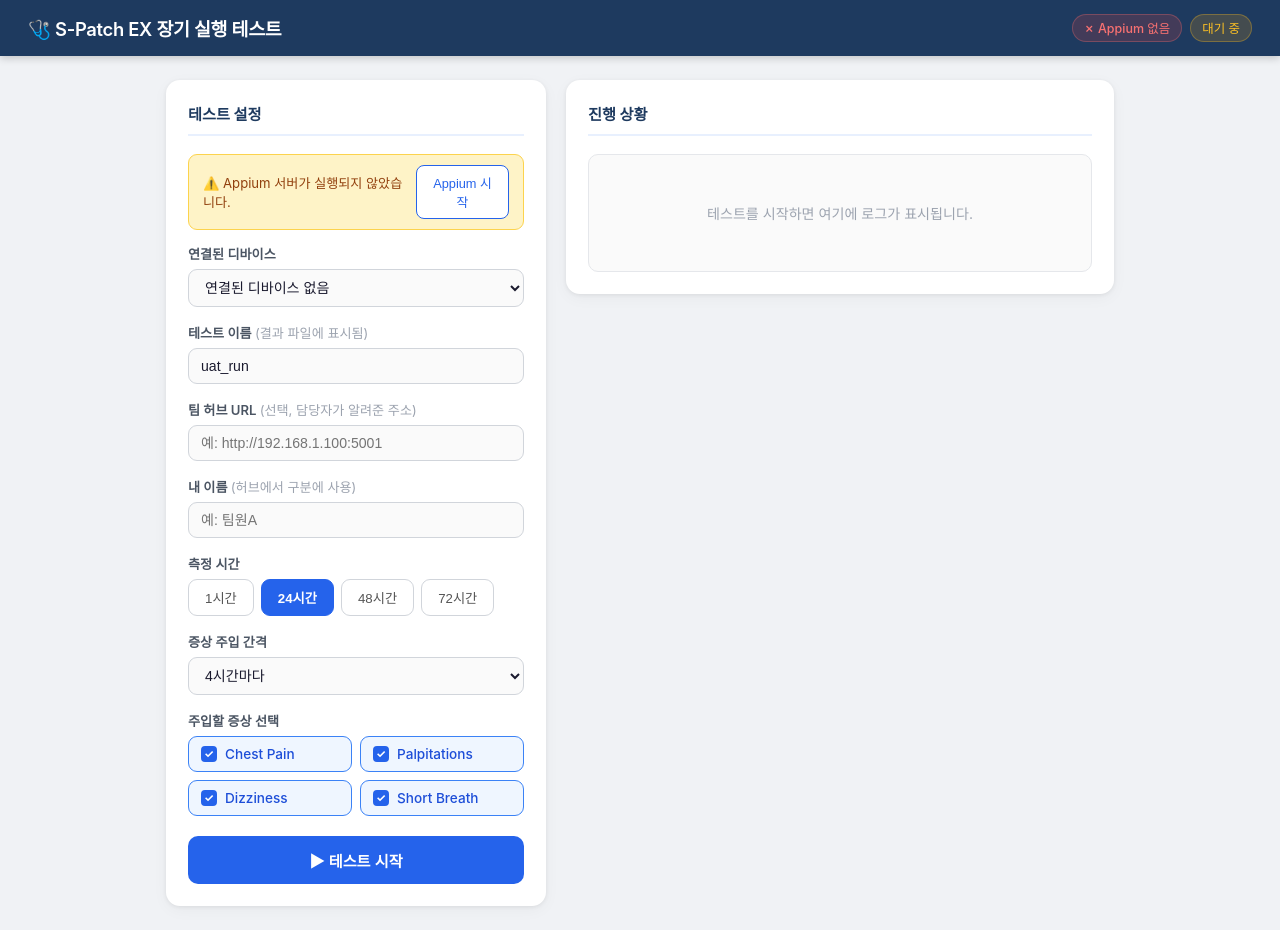
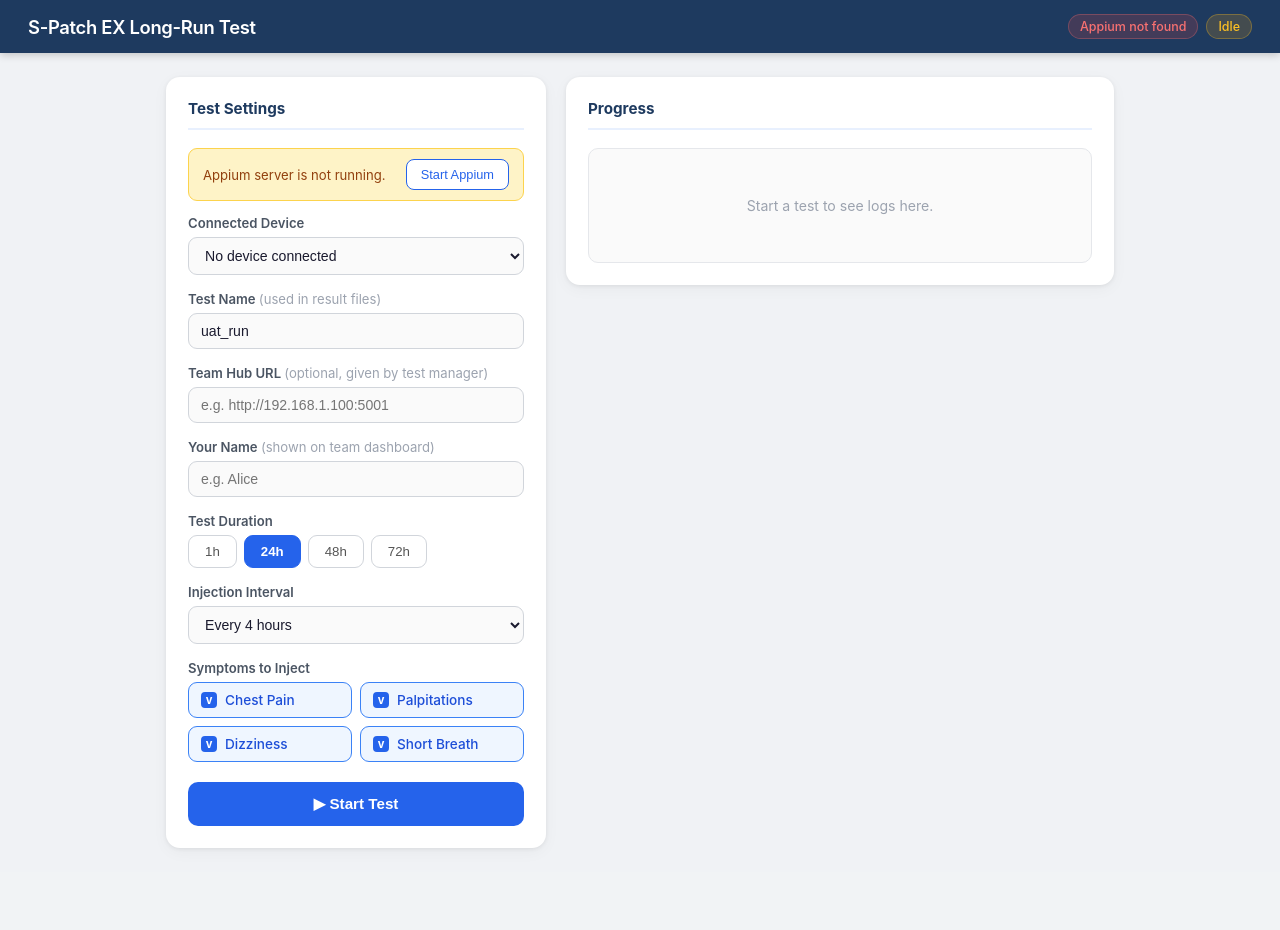
Before and after one commit to DunkinYeo/SpatchEx-Automation, a Flask app: page / in a window 1280 px wide. After the commit the page ends 850 px from the top, so only its background shows below. Run offline with Flask 3, Linux system fonts and the light colour scheme; data that the repository does not hold is empty.

Commit message:
chore: translate all script/UI content to English
- install.sh/bat, run.bat/command, start.sh/bat, bootstrap.sh/ps1:
  all Korean echo messages replaced with English
- web/templates/index.html, team.html: full English UI
- web/app.py: English error messages and startup print
- src/workflows: English comments and docstrings
- config/run.example.yaml: English comments and default values
- main.py: English fallback symptom name
- .github/workflows: English comments, updated file references to run.bat/command
- Bilingual selectors (English+Korean) preserved in YAML configs and
  web/app.py SPATCH_EX_SELECTORS to support both app language versions

Co-Authored-By: Claude Sonnet 4.6 <noreply@anthropic.com>

```diff
--- a/main.py
+++ b/main.py
@@ -79,7 +79,7 @@ def main():
             other_text = payload.get("other_text") or ""
             activities = payload.get("activities") or []
             if not symptoms:
-                pick = random.choice(catalog) if catalog else "두근거림"
+                pick = random.choice(catalog) if catalog else "Palpitations"
                 symptoms = [pick]
             inject_symptom_event(
                 driver,
--- a/web/app.py
+++ b/web/app.py
@@ -25,21 +25,21 @@ _lock = threading.Lock()
 _hub_sessions: dict = {}   # tester_name → {events, last_seen, status, device}
 _hub_lock = threading.Lock()
 
-# ── Selectors embedded for spatch-ex (bilingual) ─────────────────────────────
+# ── Selectors for spatch-ex (English first, Korean fallback) ──────────────────
 SPATCH_EX_SELECTORS = {
     "start_now_text": "Start Now",
-    "consent_agree_text": ["동의", "Agree"],
-    "use_spatch_text": ["S-Patch 사용하기", "Use S-Patch"],
-    "duration_sheet_title": ["검사 기간을 선택해주세요", "Select a test period"],
-    "duration_24h_text": ["24 시간", "24 Hours"],
-    "duration_48h_text": ["48 시간", "48 Hours"],
-    "duration_72h_text": ["72 시간", "72 Hours"],
-    "confirm_text": ["확인", "Confirm", "OK"],
-    "offline_mode_text": ["오프라인", "Offline"],
-    "symptom_add_text": ["증상 추가", "Add Symptom"],
-    "symptom_picker_title": ["증상을 선택해주세요.", "Check your symptoms"],
+    "consent_agree_text": ["Agree", "동의"],
+    "use_spatch_text": ["Use S-Patch", "S-Patch 사용하기"],
+    "duration_sheet_title": ["Select a test period", "검사 기간을 선택해주세요"],
+    "duration_24h_text": ["24 Hours", "24 시간"],
+    "duration_48h_text": ["48 Hours", "48 시간"],
+    "duration_72h_text": ["72 Hours", "72 시간"],
+    "confirm_text": ["Confirm", "OK", "확인"],
+    "offline_mode_text": ["Offline", "오프라인"],
+    "symptom_add_text": ["Add Symptom", "증상 추가"],
+    "symptom_picker_title": ["Check your symptoms", "증상을 선택해주세요."],
     # symptom_confirm_text / symptom_done_text intentionally omitted
-    # → English app auto-closes picker; Korean app handled via optional check
+    # English app auto-closes picker; Korean app handled via optional check
 }
 
 
@@ -117,7 +117,7 @@ def api_appium_start():
         time.sleep(2.5)
         return jsonify({"ok": True, "running": appium_ok()})
     except FileNotFoundError:
-        return jsonify({"error": "appium 명령을 찾을 수 없습니다. Appium이 설치되어 있는지 확인하세요."}), 500
+        return jsonify({"error": "appium command not found. Please check that Appium is installed."}), 500
     except Exception as e:
         return jsonify({"error": str(e)}), 500
 
@@ -151,7 +151,7 @@ def api_status():
 def api_start():
     with _lock:
         if _state["proc"] and _state["proc"].poll() is None:
-            return jsonify({"error": "이미 실행 중입니다."}), 400
+            return jsonify({"error": "Already running."}), 400
 
         data = request.json or {}
         device = data.get("device", "")
@@ -296,6 +296,6 @@ if __name__ == "__main__":
     except Exception:
         local_ip = "127.0.0.1"
     threading.Timer(1.2, lambda: webbrowser.open(f"http://127.0.0.1:5001")).start()
-    print(f"\n  ✓ SpatchEx 테스트 UI (로컬)  → http://127.0.0.1:5001")
-    print(f"  ✓ 같은 네트워크에서 공유    → http://{local_ip}:5001\n")
+    print(f"\n  SpatchEx Test UI (local)   -> http://127.0.0.1:5001")
+    print(f"  Share on local network     -> http://{local_ip}:5001\n")
     app.run(host="0.0.0.0", port=5001, debug=False, threaded=True)
--- a/web/templates/index.html
+++ b/web/templates/index.html
@@ -1,13 +1,13 @@
 <!DOCTYPE html>
-<html lang="ko">
+<html lang="en">
 <head>
   <meta charset="UTF-8">
   <meta name="viewport" content="width=device-width, initial-scale=1.0">
-  <title>S-Patch EX 장기 실행 테스트</title>
+  <title>S-Patch EX Long-Run Test</title>
   <style>
     * { box-sizing: border-box; margin: 0; padding: 0; }
     body {
-      font-family: -apple-system, BlinkMacSystemFont, 'Segoe UI', 'Malgun Gothic', sans-serif;
+      font-family: -apple-system, BlinkMacSystemFont, 'Segoe UI', sans-serif;
       background: #f0f2f5;
       color: #1a1a2e;
       min-height: 100vh;
@@ -112,7 +112,7 @@
     }
     .symptom-label.checked { border-color: #3b82f6; background: #eff6ff; color: #1d4ed8; font-weight: 500; }
     .symptom-label.checked .checkmark { background: #2563eb; border-color: #2563eb; }
-    .symptom-label.checked .checkmark::after { content: '✓'; color: white; font-size: .7rem; font-weight: 700; }
+    .symptom-label.checked .checkmark::after { content: 'v'; color: white; font-size: .7rem; font-weight: 700; }
 
     /* ── Action buttons ── */
     .action-row { margin-top: 20px; display: flex; gap: 10px; }
@@ -199,10 +199,10 @@
 <body>
 
 <header>
-  <h1>🩺 S-Patch EX 장기 실행 테스트</h1>
+  <h1>S-Patch EX Long-Run Test</h1>
   <div class="header-chips">
-    <span class="chip chip-warn" id="appium-chip">Appium 확인 중…</span>
-    <span class="chip chip-warn" id="run-chip">대기 중</span>
+    <span class="chip chip-warn" id="appium-chip">Checking Appium...</span>
+    <span class="chip chip-warn" id="run-chip">Idle</span>
   </div>
 </header>
 
@@ -210,65 +210,65 @@
   <!-- ── Left: Config ── -->
   <div>
     <div class="card">
-      <div class="card-title">테스트 설정</div>
+      <div class="card-title">Test Settings</div>
 
       <!-- Appium warning -->
       <div id="appium-warn" style="display:none">
-        ⚠️ Appium 서버가 실행되지 않았습니다.
-        <button class="btn-secondary" onclick="startAppium()">Appium 시작</button>
+        Appium server is not running.
+        <button class="btn-secondary" onclick="startAppium()">Start Appium</button>
       </div>
 
       <!-- Device -->
       <div class="field">
-        <label>연결된 디바이스</label>
+        <label>Connected Device</label>
         <select id="device-select">
-          <option value="">디바이스 확인 중…</option>
+          <option value="">Detecting devices...</option>
         </select>
       </div>
 
       <!-- Run name -->
       <div class="field">
-        <label>테스트 이름 <span style="color:#9ca3af;font-weight:400">(결과 파일에 표시됨)</span></label>
-        <input type="text" id="run-name" placeholder="예: Alice_UAT_Round1" value="uat_run">
+        <label>Test Name <span style="color:#9ca3af;font-weight:400">(used in result files)</span></label>
+        <input type="text" id="run-name" placeholder="e.g. Alice_UAT_Round1" value="uat_run">
       </div>
 
       <!-- Hub (optional) -->
       <div class="field">
-        <label>팀 허브 URL <span style="color:#9ca3af;font-weight:400">(선택, 담당자가 알려준 주소)</span></label>
-        <input type="text" id="hub-url" placeholder="예: http://192.168.1.100:5001" value="">
+        <label>Team Hub URL <span style="color:#9ca3af;font-weight:400">(optional, given by test manager)</span></label>
+        <input type="text" id="hub-url" placeholder="e.g. http://192.168.1.100:5001" value="">
       </div>
       <div class="field">
-        <label>내 이름 <span style="color:#9ca3af;font-weight:400">(허브에서 구분에 사용)</span></label>
-        <input type="text" id="tester-name" placeholder="예: 팀원A" value="">
+        <label>Your Name <span style="color:#9ca3af;font-weight:400">(shown on team dashboard)</span></label>
+        <input type="text" id="tester-name" placeholder="e.g. Alice" value="">
       </div>
 
       <!-- Duration -->
       <div class="field">
-        <label>측정 시간</label>
+        <label>Test Duration</label>
         <div class="btn-group" id="duration-group">
-          <button class="btn-toggle" data-val="1">1시간</button>
-          <button class="btn-toggle active" data-val="24">24시간</button>
-          <button class="btn-toggle" data-val="48">48시간</button>
-          <button class="btn-toggle" data-val="72">72시간</button>
+          <button class="btn-toggle" data-val="1">1h</button>
+          <button class="btn-toggle active" data-val="24">24h</button>
+          <button class="btn-toggle" data-val="48">48h</button>
+          <button class="btn-toggle" data-val="72">72h</button>
         </div>
         <input type="hidden" id="duration-val" value="24">
       </div>
 
       <!-- Interval -->
       <div class="field">
-        <label>증상 주입 간격</label>
+        <label>Injection Interval</label>
         <select id="interval-select">
-          <option value="1">1시간마다</option>
-          <option value="2">2시간마다</option>
-          <option value="4" selected>4시간마다</option>
-          <option value="8">8시간마다</option>
-          <option value="12">12시간마다</option>
+          <option value="1">Every 1 hour</option>
+          <option value="2">Every 2 hours</option>
+          <option value="4" selected>Every 4 hours</option>
+          <option value="8">Every 8 hours</option>
+          <option value="12">Every 12 hours</option>
         </select>
       </div>
 
       <!-- Symptoms -->
       <div class="field">
-        <label>주입할 증상 선택</label>
+        <label>Symptoms to Inject</label>
         <div class="symptom-grid" id="symptom-grid">
           <label class="symptom-label checked">
             <input type="checkbox" value="Chest Pain" checked>
@@ -290,8 +290,8 @@
       </div>
 
       <div class="action-row">
-        <button class="btn-primary" id="start-btn">▶ 테스트 시작</button>
-        <button class="btn-stop" id="stop-btn" style="display:none" onclick="stopTest()">■ 중지</button>
+        <button class="btn-primary" id="start-btn">&#9654; Start Test</button>
+        <button class="btn-stop" id="stop-btn" style="display:none" onclick="stopTest()">&#9632; Stop</button>
       </div>
     </div>
   </div>
@@ -299,12 +299,12 @@
   <!-- ── Right: Log ── -->
   <div>
     <div class="card">
-      <div class="card-title">진행 상황</div>
+      <div class="card-title">Progress</div>
 
       <!-- Progress bar -->
       <div id="progress-section" style="display:none">
         <div style="font-size:.81rem;color:#6b7280">
-          경과: <strong id="elapsed-text">-</strong> / <span id="total-text">-</span>
+          Elapsed: <strong id="elapsed-text">-</strong> / <span id="total-text">-</span>
         </div>
         <div class="progress-bar">
           <div class="progress-fill" id="progress-fill" style="width:0%"></div>
@@ -317,12 +317,12 @@
 
       <!-- Next inject -->
       <div id="next-inject-box" style="display:none">
-        🕐 다음 증상 주입: <strong id="next-inject-time">-</strong>
+        Next injection: <strong id="next-inject-time">-</strong>
       </div>
 
       <!-- Event log -->
       <div class="log-wrap" id="log-wrap">
-        <div class="log-empty" id="log-empty">테스트를 시작하면 여기에 로그가 표시됩니다.</div>
+        <div class="log-empty" id="log-empty">Start a test to see logs here.</div>
       </div>
     </div>
   </div>
@@ -331,32 +331,32 @@
 <script>
 // ── Event display config ──────────────────────────────────────────────────────
 const EVENT_INFO = {
-  run_start:                   { text: '테스트 시작',              color: 'blue'   },
-  appium_connect:              { text: 'Appium 연결됨',             color: 'blue'   },
-  ensure_measurement_started:  { text: '측정 상태 확인 중…',        color: 'gray'   },
-  measurement_already_running: { text: '측정 이미 진행 중 ✓',      color: 'green'  },
-  measurement_confirmed_running:{ text: '측정 진행 중 확인됨 ✓',   color: 'green'  },
-  measurement_started:         { text: '측정 시작됨 ✓',            color: 'green'  },
-  tapping_start_now:           { text: 'Start Now 탭',              color: 'gray'   },
-  offline_mode_detected:       { text: '오프라인 모드 감지됨',      color: 'gray'   },
-  scheduler_started:           { text: '스케줄러 시작됨',           color: 'blue'   },
-  ui_health_check:             { text: '화면 상태 확인 중…',        color: 'gray'   },
-  ui_health_ok:                { text: '화면 상태 정상 ✓',          color: 'green'  },
-  ui_health_check_failed:      { text: '화면 이상 감지 — 복구 시도', color: 'red'   },
-  session_check_failed:        { text: '세션 오류 — 복구 시도 ⚠️',  color: 'red'    },
-  recovery_step_1:             { text: '복구 1단계: 뒤로가기',       color: 'gray'   },
-  recovery_step_2:             { text: '복구 2단계: 앱 재시작',      color: 'gray'   },
-  recovery_step_3:             { text: '복구 3단계: 앱 강제 종료 후 재실행', color: 'gray' },
-  session_recovered:           { text: null,                        color: 'green'  },
-  session_recovery_failed:     { text: '복구 실패 ✗',              color: 'red'    },
-  inject_symptom_start:        { text: null,                        color: 'purple' },
-  inject_symptom_done:         { text: null,                        color: 'green'  },
-  inject_symptom_failed:       { text: '증상 주입 실패 ✗',         color: 'red'    },
-  schedule_add:                { text: null,                        color: 'gray'   },
-  artifact_logcat_start:       { text: null,                        color: 'gray'   },
-  artifact_logcat_done:        { text: null,                        color: 'gray'   },
-  run_complete:                { text: '테스트 완료 🎉',            color: 'green'  },
-  run_failed:                  { text: null,                        color: 'red'    },
+  run_start:                   { text: 'Test started',                color: 'blue'   },
+  appium_connect:              { text: 'Appium connected',            color: 'blue'   },
+  ensure_measurement_started:  { text: 'Checking measurement...',     color: 'gray'   },
+  measurement_already_running: { text: 'Measurement already running', color: 'green'  },
+  measurement_confirmed_running:{ text: 'Measurement confirmed',      color: 'green'  },
+  measurement_started:         { text: 'Measurement started',         color: 'green'  },
+  tapping_start_now:           { text: 'Tapping Start Now',           color: 'gray'   },
+  offline_mode_detected:       { text: 'Offline mode detected',       color: 'gray'   },
+  scheduler_started:           { text: 'Scheduler started',           color: 'blue'   },
+  ui_health_check:             { text: 'UI health check...',          color: 'gray'   },
+  ui_health_ok:                { text: 'UI health OK',                color: 'green'  },
+  ui_health_check_failed:      { text: 'UI issue — attempting recovery', color: 'red' },
+  session_check_failed:        { text: 'Session error — recovering',  color: 'red'    },
+  recovery_step_1:             { text: 'Recovery step 1: back key',   color: 'gray'   },
+  recovery_step_2:             { text: 'Recovery step 2: restart activity', color: 'gray' },
+  recovery_step_3:             { text: 'Recovery step 3: force relaunch', color: 'gray' },
+  session_recovered:           { text: null,                          color: 'green'  },
+  session_recovery_failed:     { text: 'Recovery failed',             color: 'red'    },
+  inject_symptom_start:        { text: null,                          color: 'purple' },
+  inject_symptom_done:         { text: null,                          color: 'green'  },
+  inject_symptom_failed:       { text: 'Symptom injection failed',    color: 'red'    },
+  schedule_add:                { text: null,                          color: 'gray'   },
+  artifact_logcat_start:       { text: null,                          color: 'gray'   },
+  artifact_logcat_done:        { text: null,                          color: 'gray'   },
+  run_complete:                { text: 'Test complete!',              color: 'green'  },
+  run_failed:                  { text: null,                          color: 'red'    },
 };
 
 function fmtEvent(ev) {
@@ -365,25 +365,25 @@ function fmtEvent(ev) {
 
   if (ev.event === 'inject_symptom_start') {
     const s = (ev.data?.symptoms || []).join(', ');
-    text = `증상 주입 시작: ${s}`;
+    text = `Injecting: ${s}`;
   } else if (ev.event === 'inject_symptom_done') {
     const sec = ev.data?.elapsed_sec ?? '?';
-    text = `증상 주입 완료 ✓  (${sec}초)`;
+    text = `Injection complete (${sec}s)`;
   } else if (ev.event === 'schedule_add') {
     const d = ev.data || {};
-    const t = d.run_at ? new Date(d.run_at).toLocaleTimeString('ko-KR') : '-';
-    text = `다음 주입 예약 → ${t}`;
+    const t = d.run_at ? new Date(d.run_at).toLocaleTimeString() : '-';
+    text = `Next injection scheduled -> ${t}`;
   } else if (ev.event === 'session_recovered') {
     const step = ev.data?.recovery_step ?? '?';
-    text = `복구 성공 ✓  (${step}단계)`;
+    text = `Recovery succeeded (step ${step})`;
   } else if (ev.event === 'artifact_logcat_start') {
-    return null;  // 로그 항목 숨김
+    return null;
   } else if (ev.event === 'artifact_logcat_done') {
-    return null;  // 로그 항목 숨김
+    return null;
   } else if (ev.event === 'ui_health_check') {
-    return null;  // 너무 자주 나와서 숨김
+    return null;
   } else if (ev.event === 'run_failed') {
-    text = `테스트 실패 ✗  — ${ev.data?.error || ''}`;
+    text = `Test failed -- ${ev.data?.error || ''}`;
   }
   return { text: text || ev.event, color: info.color };
 }
@@ -395,12 +395,10 @@ let runStartTs  = null;
 
 // ── Init ─────────────────────────────────────────────────────────────────────
 async function init() {
-  // Load devices + appium status
   const r = await fetch('/api/init').then(r => r.json());
   updateAppiumUI(r.appium);
   populateDevices(r.devices);
 
-  // Restore running state if process was already going
   const s = await fetch('/api/status').then(r => r.json());
   if (s.events.length > 0) {
     renderLog(s.events, true);
@@ -418,7 +416,7 @@ async function init() {
 function updateAppiumUI(ok) {
   const chip = document.getElementById('appium-chip');
   chip.className = 'chip ' + (ok ? 'chip-ok' : 'chip-err');
-  chip.textContent  = ok ? '✓ Appium 연결됨' : '✗ Appium 없음';
+  chip.textContent  = ok ? 'Appium connected' : 'Appium not found';
   document.getElementById('appium-warn').style.display = ok ? 'none' : 'flex';
 }
 
@@ -426,7 +424,7 @@ function populateDevices(devices) {
   const sel = document.getElementById('device-select');
   sel.innerHTML = '';
   if (!devices.length) {
-    sel.innerHTML = '<option value="">연결된 디바이스 없음</option>';
+    sel.innerHTML = '<option value="">No device connected</option>';
   } else {
     devices.forEach(d => {
       const o = document.createElement('option');
@@ -457,9 +455,9 @@ document.getElementById('symptom-grid').addEventListener('click', e => {
 // ── Appium start ─────────────────────────────────────────────────────────────
 async function startAppium() {
   const btn = document.querySelector('#appium-warn button');
-  btn.textContent = '시작 중…'; btn.disabled = true;
+  btn.textContent = 'Starting...'; btn.disabled = true;
   const r = await fetch('/api/appium/start', { method: 'POST' }).then(r => r.json());
-  btn.textContent = 'Appium 시작'; btn.disabled = false;
+  btn.textContent = 'Start Appium'; btn.disabled = false;
   if (r.error) { alert(r.error); return; }
   updateAppiumUI(r.running);
 }
@@ -467,10 +465,10 @@ async function startAppium() {
 // ── Start test ────────────────────────────────────────────────────────────────
 document.getElementById('start-btn').addEventListener('click', async () => {
   const device = document.getElementById('device-select').value;
-  if (!device) { alert('연결된 디바이스를 선택해주세요.'); return; }
+  if (!device) { alert('Please select a connected device.'); return; }
 
   const symptoms = [...document.querySelectorAll('#symptom-grid input:checked')].map(c => c.value);
-  if (!symptoms.length) { alert('증상을 하나 이상 선택해주세요.'); return; }
+  if (!symptoms.length) { alert('Please select at least one symptom.'); return; }
 
   const body = {
     device,
@@ -493,7 +491,7 @@ document.getElementById('start-btn').addEventListener('click', async () => {
   seenEvents  = 0;
   runStartTs  = null;
   document.getElementById('log-wrap').innerHTML =
-    '<div class="log-empty" id="log-empty">로그 대기 중…</div>';
+    '<div class="log-empty" id="log-empty">Waiting for logs...</div>';
   document.getElementById('progress-section').style.display = 'none';
   document.getElementById('next-inject-box').style.display  = 'none';
 
@@ -503,12 +501,12 @@ document.getElementById('start-btn').addEventListener('click', async () => {
 
 // ── Stop test ─────────────────────────────────────────────────────────────────
 async function stopTest() {
-  if (!confirm('테스트를 중지하시겠습니까?')) return;
+  if (!confirm('Stop the test?')) return;
   await fetch('/api/stop', { method: 'POST' });
   stopPolling();
   setUIRunning(false);
   const chip = document.getElementById('run-chip');
-  chip.className = 'chip chip-warn'; chip.textContent = '중지됨';
+  chip.className = 'chip chip-warn'; chip.textContent = 'Stopped';
 }
 
 // ── UI state ──────────────────────────────────────────────────────────────────
@@ -517,13 +515,13 @@ function setUIRunning(running) {
   document.getElementById('stop-btn').style.display = running ? '' : 'none';
   const chip = document.getElementById('run-chip');
   chip.className = 'chip ' + (running ? 'chip-blue' : 'chip-warn');
-  chip.textContent = running ? '● 실행 중' : '대기 중';
+  chip.textContent = running ? 'Running' : 'Idle';
 }
 
 function showFinished(code) {
   const chip = document.getElementById('run-chip');
   chip.className = 'chip ' + (code === 0 ? 'chip-ok' : 'chip-err');
-  chip.textContent = code === 0 ? '완료 ✓' : '실패 ✗';
+  chip.textContent = code === 0 ? 'Complete' : 'Failed';
 }
 
 // ── Polling ───────────────────────────────────────────────────────────────────
@@ -556,7 +554,6 @@ async function poll() {
 function renderLog(events, reset = false) {
   if (!events?.length) return;
   const wrap  = document.getElementById('log-wrap');
-  const empty = document.getElementById('log-empty');
 
   if (reset) { wrap.innerHTML = ''; seenEvents = 0; }
 
@@ -566,7 +563,7 @@ function renderLog(events, reset = false) {
     for (let i = seenEvents; i < events.length; i++) {
       const ev = events[i];
       const fmt = fmtEvent(ev);
-      if (!fmt) continue;  // null → skip (hidden events)
+      if (!fmt) continue;
       const { text, color } = fmt;
       const time = ev.ts ? ev.ts.split('T')[1].slice(0, 8) : '';
 
@@ -597,8 +594,8 @@ function updateProgress(events) {
 
   document.getElementById('progress-fill').style.width = pct.toFixed(1) + '%';
   document.getElementById('progress-pct').textContent  = pct.toFixed(1) + '%';
-  document.getElementById('elapsed-text').textContent  = `${elH}시간 ${elM}분`;
-  document.getElementById('total-text').textContent    = `${tH}시간`;
+  document.getElementById('elapsed-text').textContent  = `${elH}h ${elM}m`;
+  document.getElementById('total-text').textContent    = `${tH}h`;
   document.getElementById('run-name-display').textContent =
     document.getElementById('run-name').value || '';
 }
@@ -618,7 +615,7 @@ function updateNextInject(events) {
 
   if (runAt && new Date(runAt) > new Date()) {
     box.style.display = '';
-    time.textContent  = new Date(runAt).toLocaleTimeString('ko-KR');
+    time.textContent  = new Date(runAt).toLocaleTimeString();
   } else {
     box.style.display = 'none';
   }
```
Also changed, not shown: config/run.example.yaml (+48 -49 lines), config/test_run.yaml (+16 -16 lines), src/workflows/measurement_start.py (+12 -12 lines), src/workflows/symptom_inject.py (+10 -10 lines), web/templates/team.html (+34 -34 lines), .github/workflows/install-test.yml, 8 other files.
